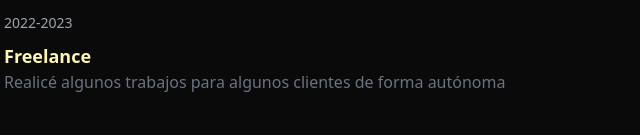
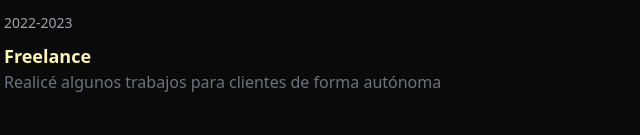
Before and after one commit to francot77/portfolio, an Astro site: page / in a window 1280 px wide. Shown: the part 665-800 px from the top of the page, 299-939 px from the left. Built offline with nearby package versions, Linux system fonts and the light colour scheme; Astro itself is replaced by a stand-in of ours.

Commit message:
Actualizar Experience.astro
fix exp text description

```diff
--- a/src/components/Experience.astro
+++ b/src/components/Experience.astro
@@ -5,7 +5,7 @@ const EXPERIENCE: any[] = [
         date: "2022-2023",
         title: "Freelance",
         description:
-            "Realicé algunos trabajos para algunos clientes de forma autónoma",
+            "Realicé algunos trabajos para  clientes de forma autónoma",
     },
 ];
 ---
```
